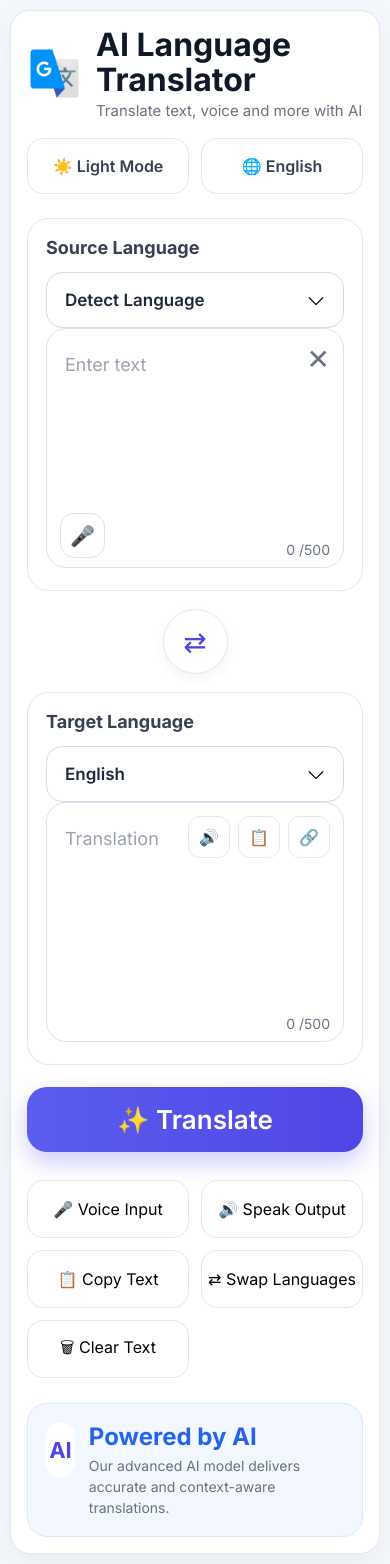
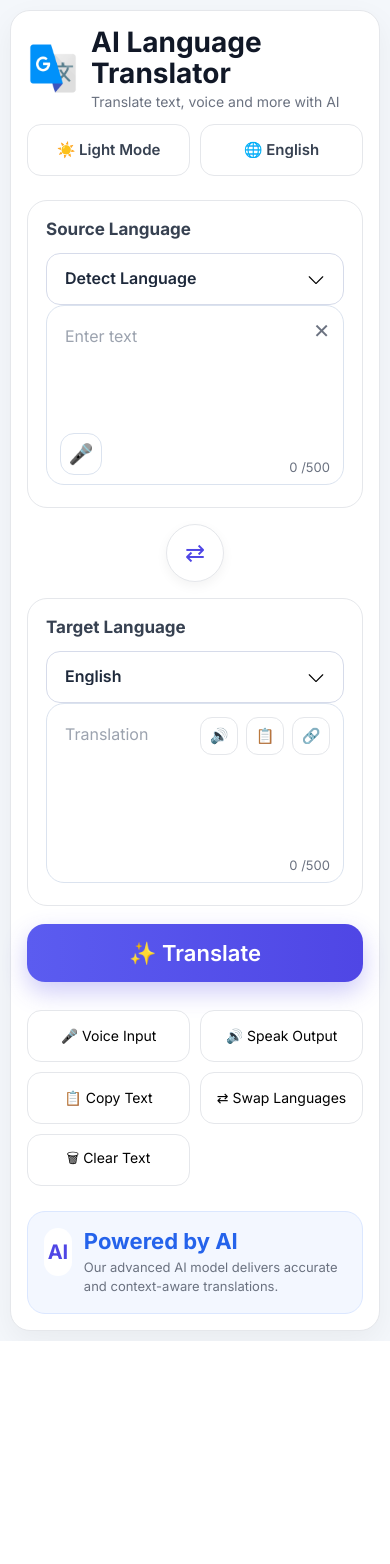
Before and after one commit to Sathvik0728/AI-Language-Translator, a Flask app: page / in a window 390 px wide. After the commit the page ends 1341 px from the top, so only its background shows below. Run offline with Flask 3, Linux system fonts and the light colour scheme.

Commit message:
mobile view updated

```diff
--- a/static/style.css
+++ b/static/style.css
@@ -668,7 +668,7 @@ textarea::placeholder{
 
 
 /* ======================================== */
-/* MOBILE VIEW FIX */
+/* PERFECT MOBILE VIEW */
 /* ======================================== */
 
 @media screen and (max-width:768px){
@@ -697,7 +697,7 @@ textarea::placeholder{
 
         align-items:flex-start;
 
-        gap:18px;
+        gap:14px;
     }
 
     .header-left{
@@ -706,24 +706,24 @@ textarea::placeholder{
 
         align-items:center;
 
-        gap:14px;
+        gap:12px;
     }
 
     .logo{
 
-        width:55px;
+        width:52px;
     }
 
     .header-left h1{
 
-        font-size:32px;
+        font-size:28px;
 
         line-height:1.1;
     }
 
     .header-left p{
 
-        font-size:15px;
+        font-size:14px;
     }
 
     .header-right{
@@ -732,16 +732,18 @@ textarea::placeholder{
 
         display:flex;
 
-        gap:12px;
+        gap:10px;
     }
 
     .top-btn{
 
         flex:1;
 
-        height:56px;
+        height:52px;
 
-        font-size:16px;
+        font-size:15px;
+
+        border-radius:14px;
     }
 
     /* TRANSLATOR */
@@ -752,7 +754,7 @@ textarea::placeholder{
 
         flex-direction:column;
 
-        gap:18px;
+        gap:16px;
     }
 
     .card{
@@ -760,11 +762,13 @@ textarea::placeholder{
         width:100%;
 
         padding:18px;
+
+        border-radius:20px;
     }
 
     .card h3{
 
-        font-size:18px;
+        font-size:17px;
 
         margin-bottom:14px;
     }
@@ -773,29 +777,33 @@ textarea::placeholder{
 
         width:100%;
 
-        height:56px;
+        height:52px;
 
-        font-size:17px;
+        font-size:16px;
+
+        border-radius:14px;
     }
+
+    /* TEXTAREA */
 
     .textarea-box{
 
+        position:relative;
+
         width:100%;
-
-        position:relative;
     }
 
     textarea{
 
         width:100%;
 
-        height:240px;
+        height:180px;
 
-        font-size:18px;
+        font-size:16px;
 
-        padding:22px 18px;
+        padding:18px;
 
-        border-radius:20px;
+        border-radius:18px;
     }
 
     .clear-btn{
@@ -803,11 +811,31 @@ textarea::placeholder{
         top:14px;
 
         right:14px;
+
+        font-size:20px;
+    }
+
+    .mic-btn{
+
+        width:42px;
+
+        height:42px;
+
+        left:14px;
+
+        bottom:14px;
+    }
+
+    .counter{
+
+        right:14px;
+
+        bottom:14px;
+
+        font-size:13px;
     }
 
     .right-actions{
-
-        position:absolute;
 
         top:14px;
 
@@ -820,31 +848,11 @@ textarea::placeholder{
 
     .right-actions button{
 
-        width:42px;
+        width:38px;
 
-        height:42px;
+        height:38px;
 
-        font-size:16px;
-    }
-
-    .mic-btn{
-
-        width:45px;
-
-        height:45px;
-
-        bottom:14px;
-
-        left:14px;
-    }
-
-    .counter{
-
-        bottom:14px;
-
-        right:14px;
-
-        font-size:14px;
+        font-size:15px;
     }
 
     .translated{
@@ -853,38 +861,38 @@ textarea::placeholder{
 
         bottom:14px;
 
-        font-size:13px;
+        font-size:12px;
     }
 
-    /* SWAP */
+    /* SWAP BUTTON */
 
     .swap-btn{
 
-        width:65px;
+        width:58px;
 
-        height:65px;
+        height:58px;
+
+        font-size:24px;
 
         margin:auto;
-
-        font-size:28px;
     }
 
-    /* TRANSLATE */
+    /* TRANSLATE BUTTON */
 
     .translate-area{
 
-        margin-top:22px;
+        margin-top:18px;
     }
 
     .translate-btn{
 
         width:100%;
 
-        height:65px;
+        height:58px;
 
-        font-size:26px;
+        font-size:22px;
 
-        border-radius:20px;
+        border-radius:18px;
     }
 
     /* BOTTOM BUTTONS */
@@ -895,27 +903,31 @@ textarea::placeholder{
 
         grid-template-columns:1fr 1fr;
 
-        gap:12px;
+        gap:10px;
 
-        margin-top:22px;
+        margin-top:18px;
     }
 
     .bottom-buttons button{
 
         width:100%;
 
-        height:58px;
+        height:52px;
 
-        font-size:16px;
+        font-size:14px;
+
+        border-radius:14px;
     }
 
     /* POWERED */
 
     .powered{
 
-        margin-top:22px;
+        margin-top:20px;
 
-        padding:18px;
+        padding:16px;
+
+        border-radius:18px;
     }
 
     .powered-left{
@@ -924,26 +936,26 @@ textarea::placeholder{
 
         align-items:flex-start;
 
-        gap:14px;
+        gap:12px;
     }
 
     .ai-box{
 
-        width:55px;
+        width:48px;
 
-        height:55px;
+        height:48px;
+
+        font-size:20px;
+    }
+
+    .powered h2{
 
         font-size:22px;
     }
 
-    .powered h2{
-
-        font-size:24px;
-    }
-
     .powered p{
 
-        font-size:14px;
+        font-size:13px;
 
         line-height:1.5;
     }
```
